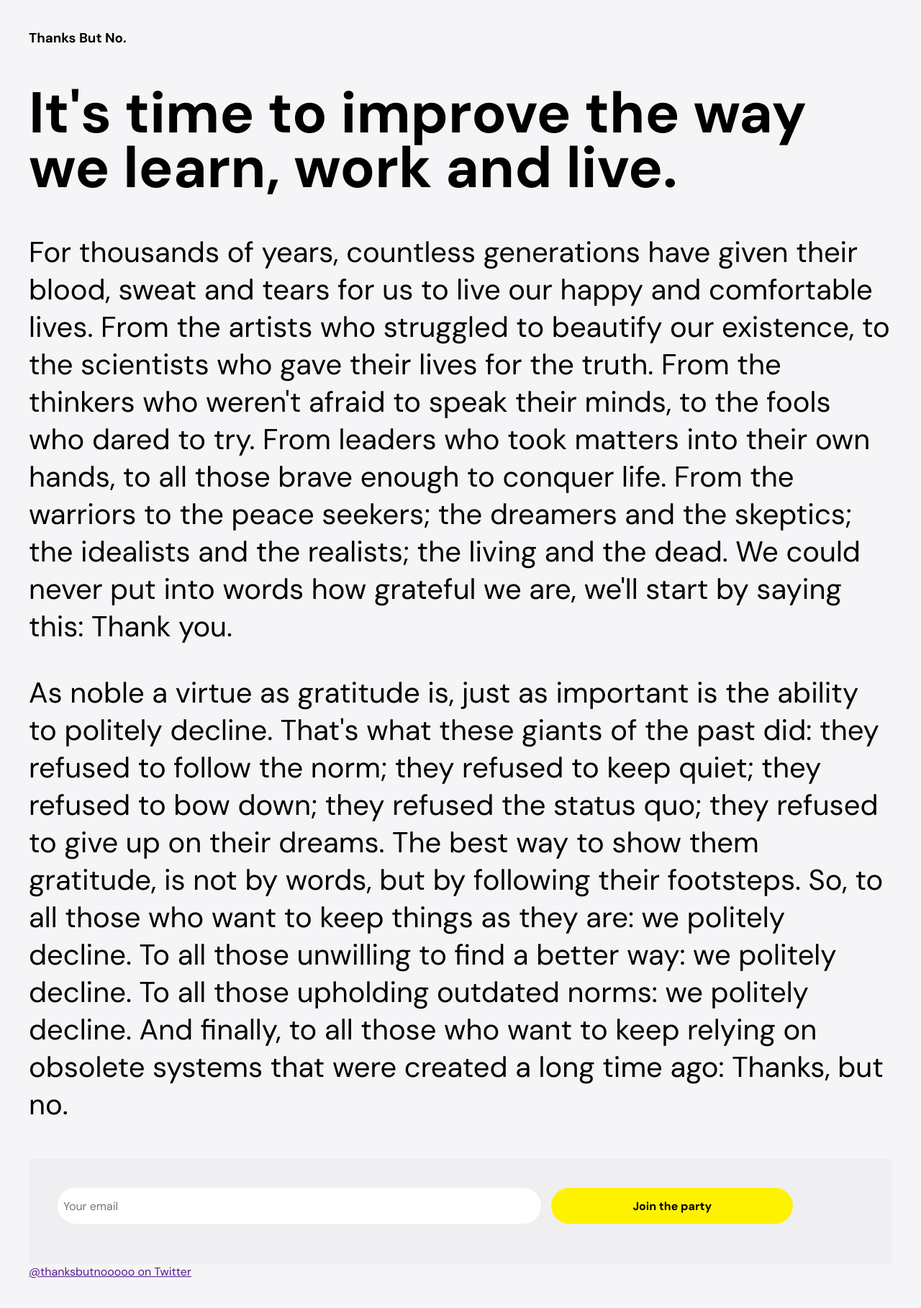
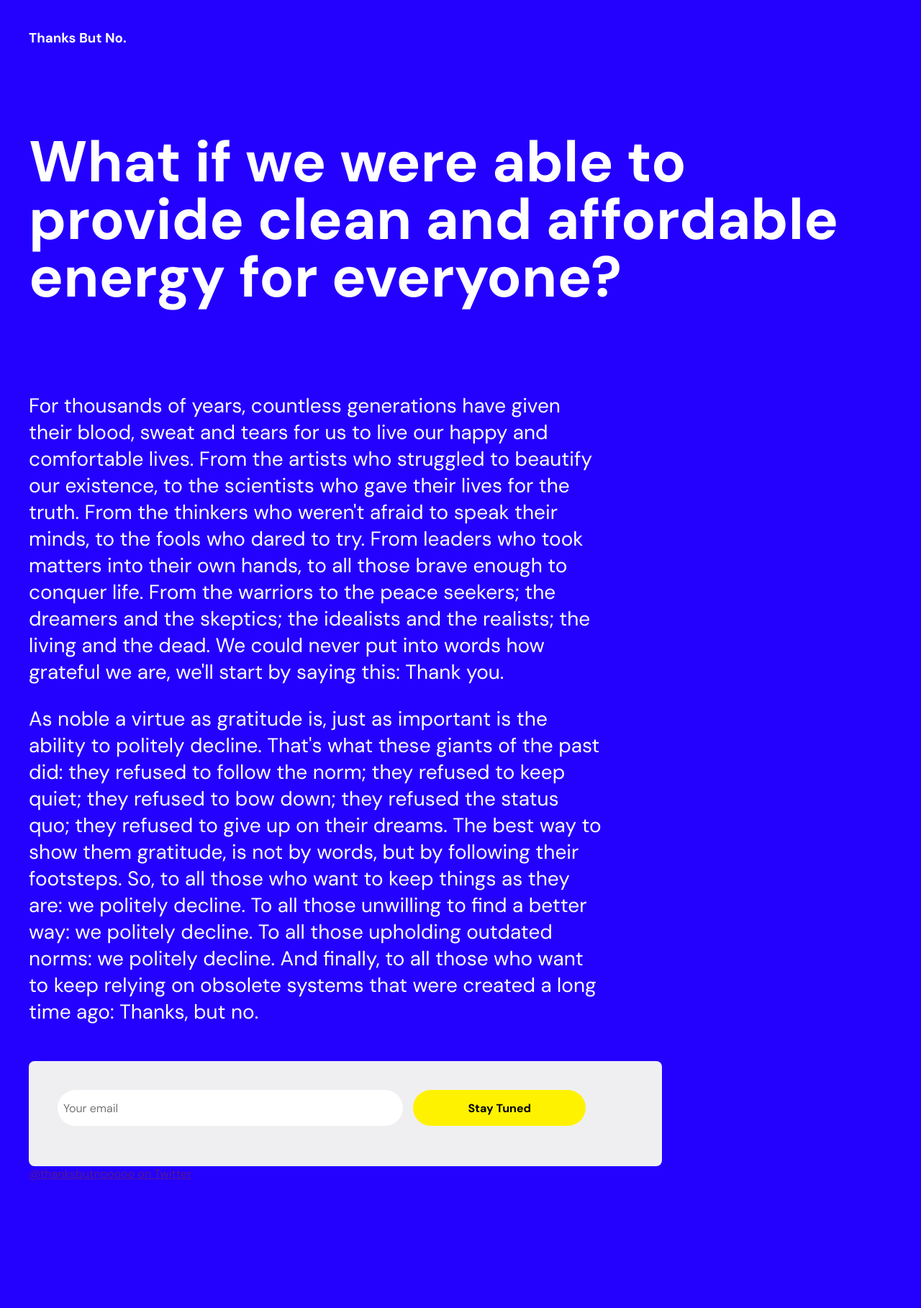
Before and after one commit to outono-org/thanksbut.no, a Flask app: page / in a window 1280 px wide. Shown: the whole page at 72% size. After the commit the page ends 1640 px from the top, so only its background shows below. Run offline with Flask 2, Linux system fonts and the light colour scheme; some libraries are stand-ins or nearby versions.

Commit message:
Changed styling, added random questions related with TBN

```diff
--- a/application/__init__.py
+++ b/application/__init__.py
@@ -27,7 +27,7 @@ app.config.from_object(Config)
 
 class SubscribeForm(FlaskForm):
     email = EmailField(validators=[Email(), DataRequired()])
-    submit = SubmitField('Join the party')
+    submit = SubmitField('Stay Tuned')
 
 # Start of Views
 
@@ -38,8 +38,23 @@ db = Config.mongo.db
 @app.get("/")
 def home():
     form = SubscribeForm()
+    questions = [
+        "What if we didn't have to work anymore to afford living?",
+        "What if there were new and more engaging ways of expressing ourselves?",
+        "What if schools let kids follow their own curiosity and learning path?",
+        "What if women didn't have to carry a baby in their womb?",
+        "What if we were able to live for 200 years?",
+        "What if we were able to provide clean and affordable energy for everyone?",
+        "What if we could communicate with anyone fluently without having to learn another language?",
+        "What if there were more meaningful ways of connecting and getting to know people?",
+        "What if we were able to get from Tokyo to Madrid in 4 hours?",
+        "What if we could make any drink from our kitchen?",
+        "What if we could breathe underwater without any equipment?",
+        "What if we could make beautiful cities again?",
+        "What if we didn't need cars to commute?"
+    ]
 
-    return render_template('index.html', form=form)
+    return render_template('index.html', form=form, questions=questions)
 
 
 @app.post("/subscribe")
--- a/application/static/css/styles.css
+++ b/application/static/css/styles.css
@@ -6,9 +6,11 @@
 
 body {
   max-width: 1200px;
-  margin: 40px 40px;
+  margin: 40px auto;
   font-family: var(--primary-font);
   background-color: #f5f5f8;
+  background-color: var(--primary-color);
+  color: #fff;
 }
 
 .fade-me-out.htmx-swapping {
@@ -24,14 +26,33 @@ body {
   transition: opacity 1s ease-out;
 }
 
+.animate {
+  animation: fadeIn;
+  animation-duration: 2s;
+}
+
+.preload-transitions * {
+  transition: none !important;
+}
+
 main {
   margin: 50px auto;
-  font-size: 40px;
+  font-size: 30px;
 }
 
 h1 {
   font-weight: 800;
-  line-height: 95%;
+  font-size: 80px;
+  margin: 120px 0px;
+  line-height: 1em;
+}
+
+p {
+  font-size: 28px;
+}
+
+section {
+  max-width: 800px;
 }
 
 /* Start of Subscribe Form */
--- a/application/templates/index.html
+++ b/application/templates/index.html
@@ -3,18 +3,24 @@
     <meta charset="UTF-8">
     <meta http-equiv="X-UA-Compatible" content="IE=edge">
     <meta name="viewport" content="width=device-width, initial-scale=1.0">
+    <link rel="icon" type="image/x-icon" href="{{ url_for('static', filename='favicon.ico') }}">
+    <!-- Stylesheets -->
     <link rel="stylesheet" href="{{ url_for('static', filename='css/styles.css') }}" />
     <link rel="preconnect" href="https://fonts.googleapis.com">
-<link rel="preconnect" href="https://fonts.gstatic.com" crossorigin>
-<link href="https://fonts.googleapis.com/css2?family=DM+Sans:wght@400;500;700&display=swap" rel="stylesheet">
+    <link rel="preconnect" href="https://fonts.gstatic.com" crossorigin>
+    <link href="https://fonts.googleapis.com/css2?family=DM+Sans:wght@400;500;700&display=swap" rel="stylesheet">
+    <link rel="stylesheet"  href="https://cdnjs.cloudflare.com/ajax/libs/animate.css/4.1.1/animate.min.css" />
+    <!-- Javascript -->
     <script src="{{url_for('static', filename='javascript/htmx.min.js')}}"></script>
 </head>
 
-<body>
-<h3>Thanks But No.</h3>
-<main>
-    <h1>It's time to improve the way we learn, work and live.</h1>
-    <section>
+<body class="preload-transitions">
+<h3 class="title animate__animated animate__fadeInDown animate__slow animate__delay-1s">Thanks But No.</h3>
+<main class="">
+
+    <h1>{{ questions | random }}</h1>
+
+    <section class="animate__animated animate__fadeInUp animate__slow">
         <p>For thousands of years, countless generations have given their blood, sweat and tears for us to live our happy and comfortable lives. From the artists who struggled to beautify our existence, to the scientists who gave their lives for the truth. From the thinkers who weren't afraid to speak their minds, to the fools who dared to try. From leaders who took matters into their own hands, to all those brave enough to conquer life. From the warriors to the peace seekers; the dreamers and the skeptics; the idealists and the realists; the living and the dead. We could never put into words how grateful we are, we'll start by saying this: Thank you.</p>
         <p>
             As noble a virtue as gratitude is, just as important is the ability to politely decline. That's what these giants of the past did: they refused to follow the norm; they refused to keep quiet; they refused to bow down; they refused the status quo; they refused to give up on their dreams. The best way to show them gratitude, is not by words, but by following their footsteps. So, to all those who want to keep things as they are: we politely decline. To all those unwilling to find a better way: we politely decline. To all those upholding outdated norms: we politely decline. And finally, to all those who want to keep relying on obsolete systems that were created a long time ago: Thanks, but no.
```
Also changed, not shown: application/static/background.png (added), application/static/favicon.ico (added), application/static/logo.png (added).
